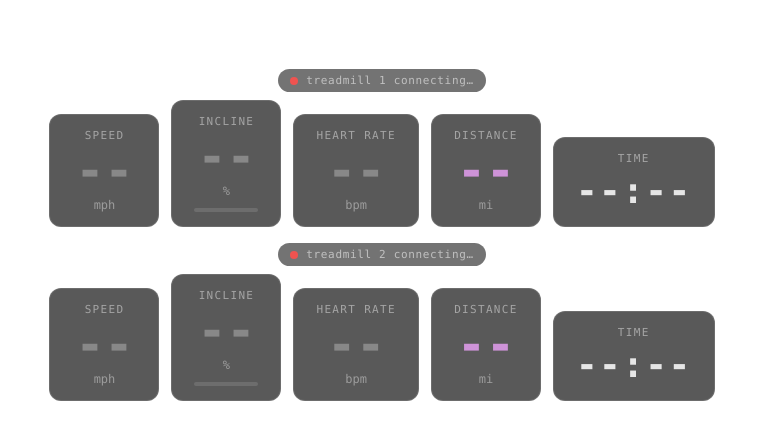
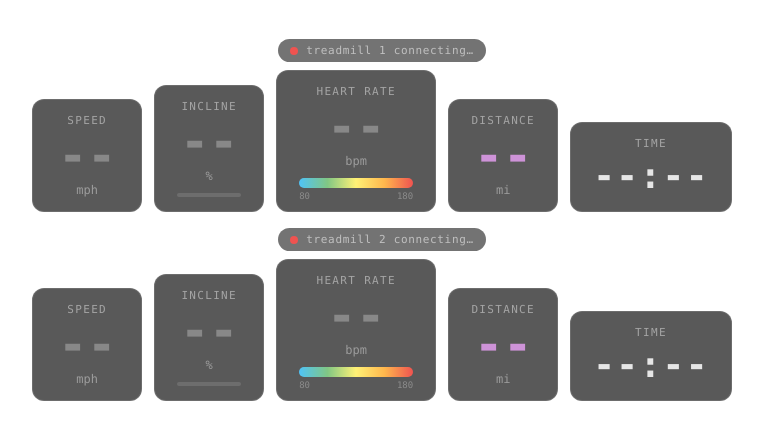
Before and after one commit to deltaisfordeath/nordic-crack, a React (Vite) app in the folder client/: page / in a window 1280 px wide. Shown: the part 367-797 px from the top of the page, without its empty margins (258-1021 px from the left). Built offline with nearby package versions, Linux system fonts and the light colour scheme; no server answers.

Commit message:
improve styling of heart rate widget

```diff
--- a/client/src/components/HeartRateWidget.jsx
+++ b/client/src/components/HeartRateWidget.jsx
@@ -1,18 +1,28 @@
 import React, { useEffect, useRef, useState } from "react";
 
-// Standard 5-zone HR coloring (rough max HR ~185 for reference)
+const HR_MIN = 80;
+const HR_MAX = 180;
+
+// 5-zone color coding keyed to gradient zones
 function hrColor(bpm) {
   if (bpm === null) return "#888";
-  if (bpm < 115) return "#4fc3f7"; // zone 1 – easy
-  if (bpm < 135) return "#81c784"; // zone 2 – fat burn
-  if (bpm < 155) return "#ffb74d"; // zone 3 – aerobic
-  if (bpm < 172) return "#ef5350"; // zone 4 – anaerobic
-  return "#b71c1c";                // zone 5 – red-line
+  if (bpm < 95) return "#4fc3f7"; // zone 1 – easy
+  if (bpm < 121) return "#81c784"; // zone 2 – fat burn
+  if (bpm < 146) return "#fff176"; // zone 3 – aerobic
+  if (bpm < 166) return "#ffb74d"; // zone 4 – anaerobic
+  return "#ef5350"; // zone 5 – red-line
+}
+
+function hrPercent(bpm) {
+  if (bpm === null) return null;
+  const clamped = Math.max(HR_MIN, Math.min(HR_MAX, bpm));
+  return ((clamped - HR_MIN) / (HR_MAX - HR_MIN)) * 100;
 }
 
 export function HeartRateWidget({ value }) {
   const color = hrColor(value);
   const display = value !== null ? Math.round(value) : "--";
+  const pct = hrPercent(value);
 
   // Pulse animation tied to BPM
   const [beat, setBeat] = useState(false);
@@ -31,10 +41,34 @@ export function HeartRateWidget({ value }) {
   return (
     <div style={styles.card}>
       <div style={styles.label}>HEART RATE</div>
-      <div style={{ ...styles.value, color, transform: beat ? "scale(1.08)" : "scale(1)", transition: "transform 0.12s ease" }}>
+      <div
+        style={{
+          ...styles.value,
+          color,
+          transform: beat ? "scale(1.08)" : "scale(1)",
+          transition: "transform 0.12s ease, color 0.4s ease",
+        }}
+      >
         {display}
       </div>
       <div style={styles.unit}>bpm</div>
+
+      <div style={styles.barWrapper}>
+        <div style={styles.gradientBar} />
+        {pct !== null && (
+          <div
+            style={{
+              ...styles.indicator,
+              left: `${pct}%`,
+            }}
+          />
+        )}
+      </div>
+
+      <div style={styles.barLabels}>
+        <span>{HR_MIN}</span>
+        <span>{HR_MAX}</span>
+      </div>
     </div>
   );
 }
@@ -47,8 +81,8 @@ const styles = {
     background: "rgba(0,0,0,0.65)",
     border: "1px solid rgba(255,255,255,0.12)",
     borderRadius: 12,
-    padding: "14px 22px",
-    minWidth: 110,
+    padding: "14px 22px 10px",
+    minWidth: 160,
     backdropFilter: "blur(8px)",
   },
   label: {
@@ -68,4 +102,38 @@ const styles = {
     color: "rgba(255,255,255,0.4)",
     marginTop: 4,
   },
+  barWrapper: {
+    position: "relative",
+    width: "100%",
+    height: 10,
+    marginTop: 10,
+  },
+  gradientBar: {
+    width: "100%",
+    height: "100%",
+    borderRadius: 5,
+    background:
+      "linear-gradient(to right, #4fc3f7, #81c784, #fff176, #ffb74d, #ef5350)",
+  },
+  indicator: {
+    position: "absolute",
+    top: "50%",
+    transform: "translate(-50%, -50%)",
+    width: 14,
+    height: 14,
+    borderRadius: "50%",
+    background: "white",
+    border: "2px solid rgba(0,0,0,0.55)",
+    boxShadow: "0 0 6px rgba(0,0,0,0.6)",
+    transition: "left 0.5s ease",
+    pointerEvents: "none",
+  },
+  barLabels: {
+    display: "flex",
+    justifyContent: "space-between",
+    width: "100%",
+    marginTop: 3,
+    fontSize: 9,
+    color: "rgba(255,255,255,0.3)",
+  },
 };
```
